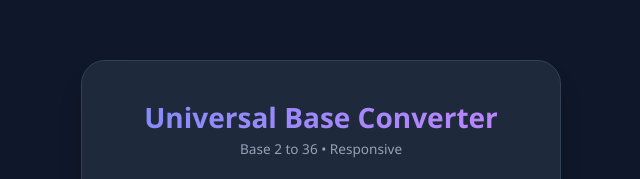
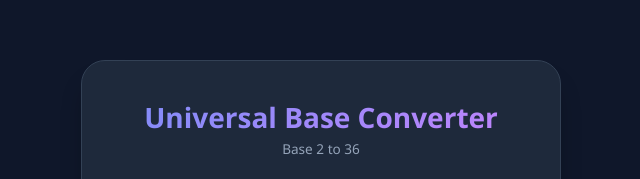
Before and after one commit to Amir-Hassan-Jalali/Digital-Circuits-Toolkit, a plain HTML site: page index.html in a window 1280 px wide. Shown: the part 119-298 px from the top of the page, 319-959 px from the left. Drawn offline with Linux system fonts and the light colour scheme.

Commit message:
Update index.html

```diff
--- a/index.html
+++ b/index.html
@@ -301,7 +301,7 @@
     <div class="container">
         <header>
             <h1>Universal Base Converter</h1>
-            <p class="subtitle">Base 2 to 36 • Responsive</p>
+            <p class="subtitle">Base 2 to 36</p>
         </header>
 
         <div class="converter-grid">
```
